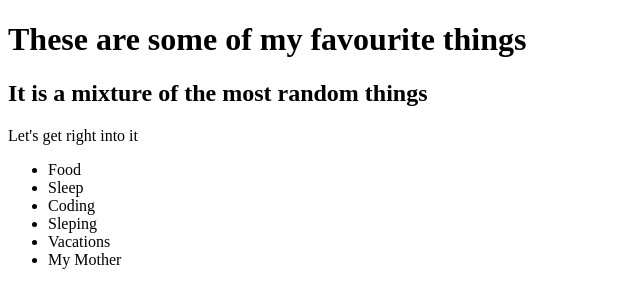
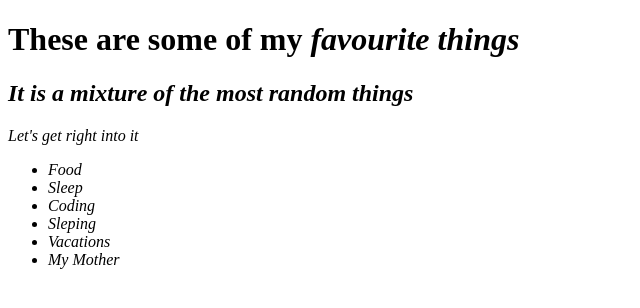
Before and after one commit to ElsieLearnsToCode/my-first-webpage, a plain HTML site: page my-favourite-things.html in a window 1280 px wide. Shown: the whole page, without its empty margins (0-640 px from the left). Drawn offline with Linux system fonts and the light colour scheme.

Commit message:
add style to my favourite things

```diff
--- a/my-favourite-things.html
+++ b/my-favourite-things.html
@@ -5,10 +5,11 @@
     <meta http-equiv="X-UA-Compatible" content="IE=edge">
     <meta name="viewport" content="width=device-width, initial-scale=1.0">
     <title>My Favourite Things</title>
+    <link rel="stylesheet" href="style.css">
 </head>
 <body>
-    <h1>These are some of my favourite things</h1>
-    <h2>It is a mixture of the most random things</h2>
+    <h1>These are some of my <em>favourite things</h1></h1>
+    <h2>It is a mixture of the most <strong>random</strong> things</h2>
     <p>Let's get right into it</p>
 
     <ul>
```
